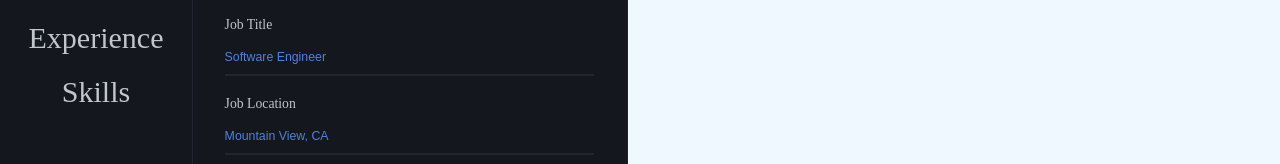
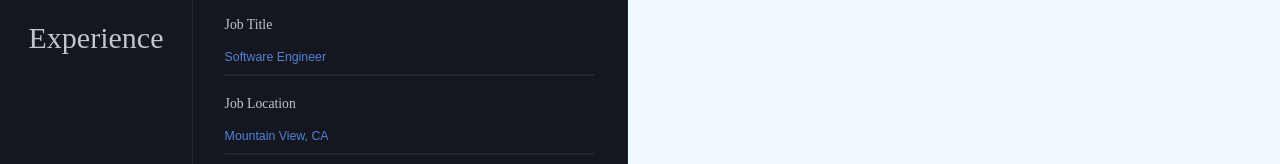
Before and after one commit to AminuMado/cv-creator, a React app: page / in a window 1280 px wide. Shown: the part 202-366 px from the top of the page. Built offline with nearby package versions, Linux system fonts and the light colour scheme; the HTML template or start-up script is replaced by a standard one.

Commit message:
removed the skills state from fromData

```diff
--- a/src/App.js
+++ b/src/App.js
@@ -12,7 +12,6 @@ function App() {
     { name: 'Profile', id: nanoid() },
     { name: 'Education', id: nanoid() },
     { name: 'Experience', id: nanoid() },
-    { name: 'Skills', id: nanoid() },
   ]);
   const [formData, setFormData] = React.useState({
     personalInfo: {
@@ -181,7 +180,7 @@ function App() {
       return { ...prevFormData, experience: [...newExperience] };
     });
   }
-
+  console.log(activeNavItem);
   return (
     <div className="flex-wrapper">
       <header className="header">My Cv Creator</header>
```
